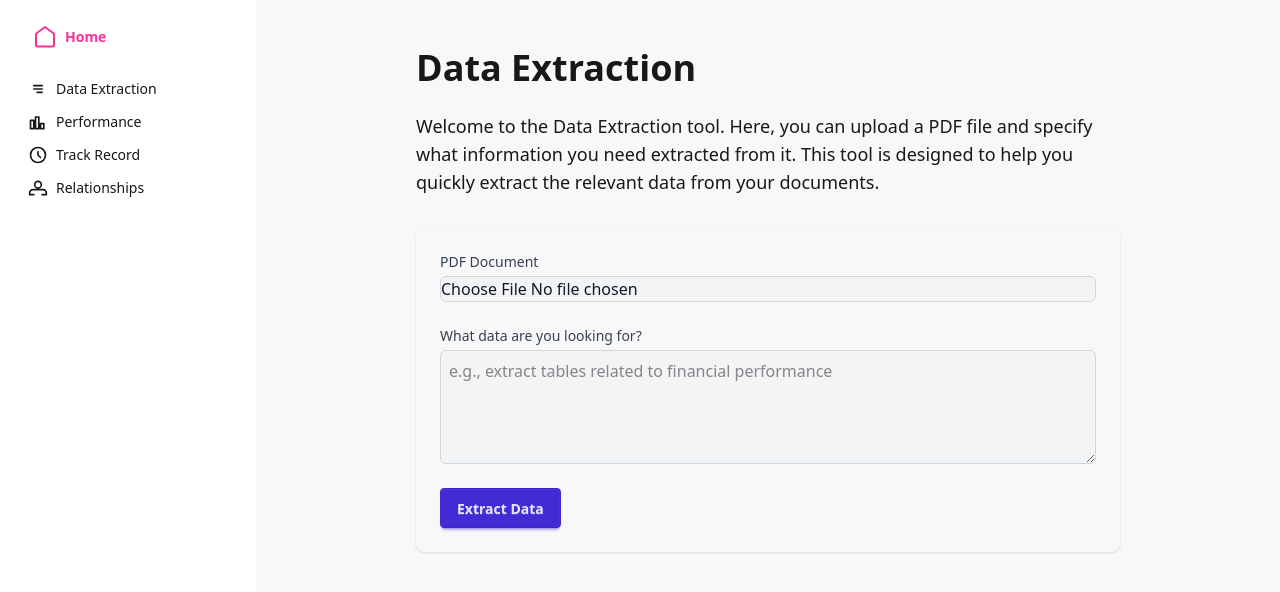
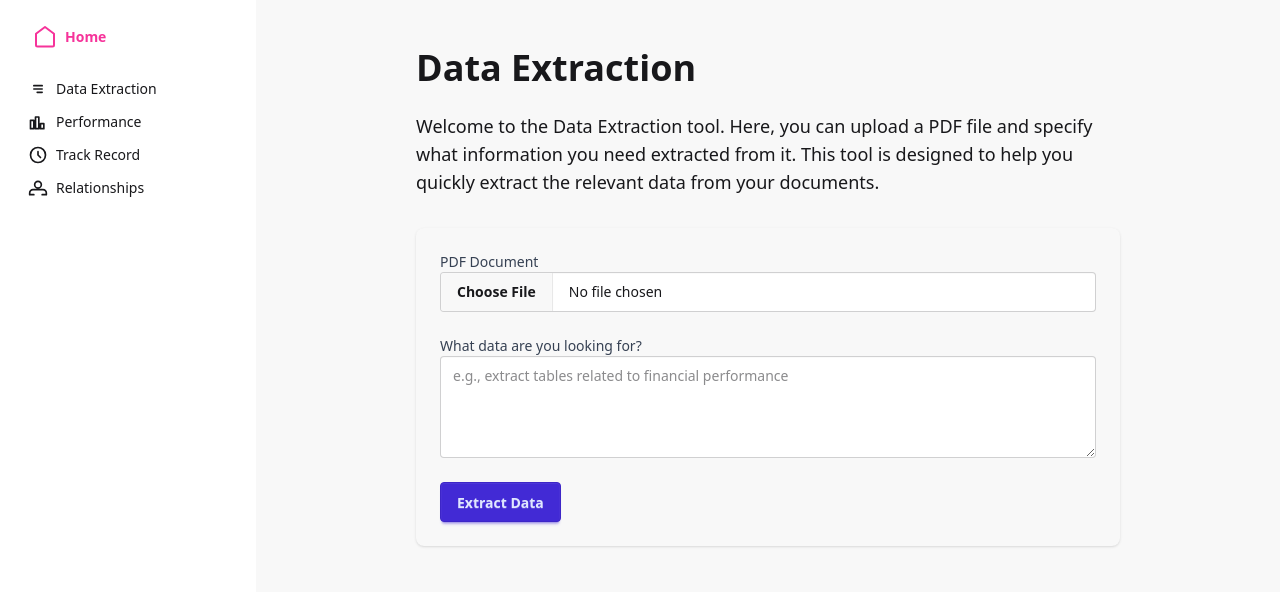
Before and after one commit to dr-neptune/tankakern, a Next.js app in the folder tankakern/: page /data-extraction in a window 1280 px wide. Shown: the top 592 px of the page. Built offline with nearby package versions, Linux system fonts and the light colour scheme.

Commit message:
style: Update file upload and description textarea with daisyUI styling

```diff
--- a/tankakern/src/app/data-extraction/page.tsx
+++ b/tankakern/src/app/data-extraction/page.tsx
@@ -39,7 +39,7 @@ export default function DataExtractionPage() {
             id="pdf-upload"
             accept="application/pdf"
             onChange={handleFileChange}
-            className="mt-1 block w-full text-gray-900 bg-gray-100 border border-gray-300 rounded-md cursor-pointer focus:outline-none"
+            className="file-input file-input-bordered w-full"
           />
           {pdfFile && (
             <p className="mt-2 text-sm text-gray-600">
@@ -57,7 +57,7 @@ export default function DataExtractionPage() {
             value={description}
             onChange={handleDescriptionChange}
             placeholder="e.g., extract tables related to financial performance"
-            className="mt-1 block w-full p-2 bg-gray-100 border border-gray-300 rounded-md focus:outline-none"
+            className="textarea textarea-bordered w-full"
           />
         </div>
         <button type="submit" className="btn btn-primary">
```
